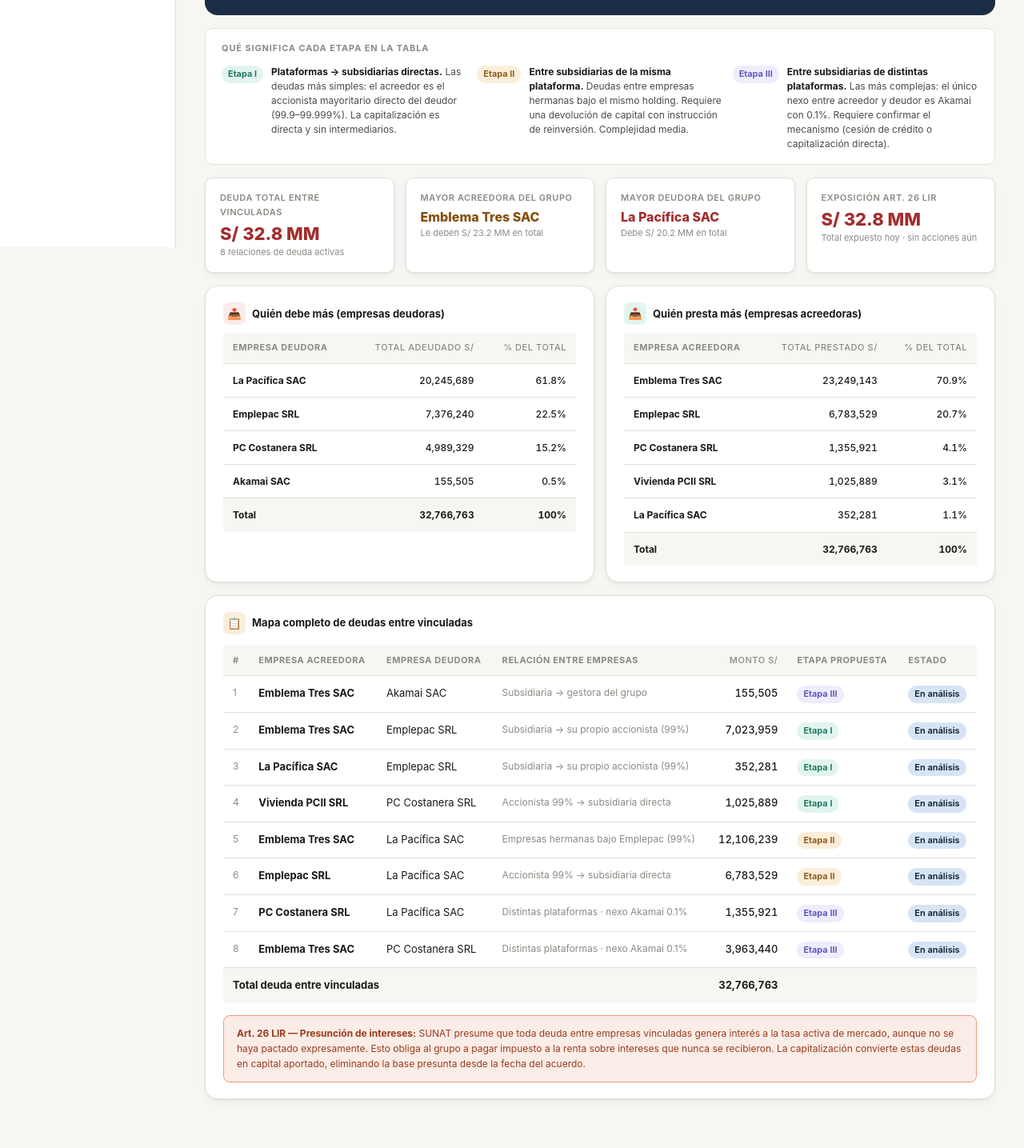
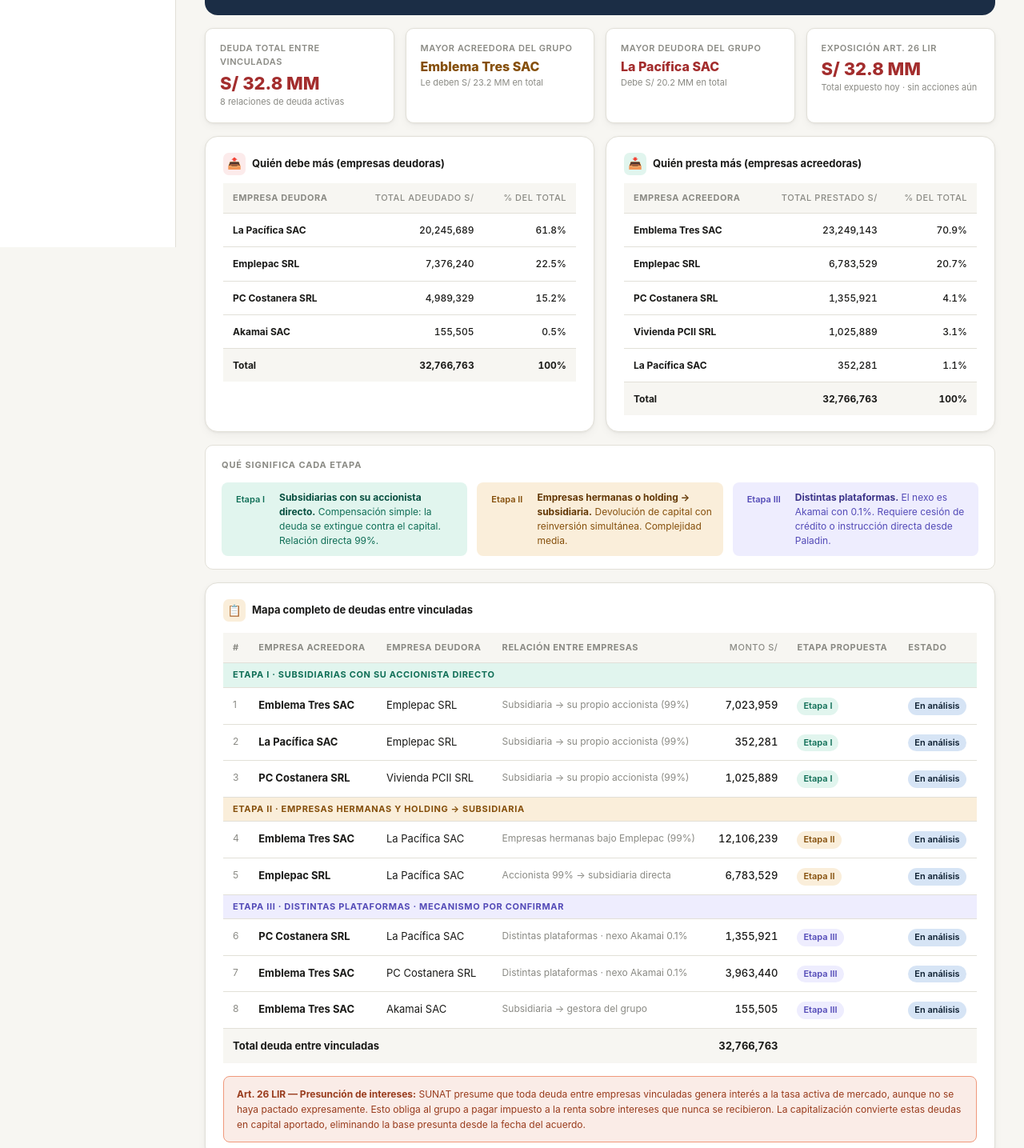
Before and after one commit to aldoguardamino/EndeudamientoVinculadas, a plain HTML site: page index.html in a window 1280 px wide. Shown: the part 491-1926 px from the top of the page at 80% size. Drawn offline with Linux system fonts and the light colour scheme.

Commit message:
Update index.html

```diff
--- a/index.html
+++ b/index.html
@@ -525,25 +525,6 @@
     </div>
   </div>
 
-  <!-- LEYENDA DE ETAPAS -->
-  <div style="border:1px solid var(--rule);border-radius:var(--radius);padding:16px 20px;margin-bottom:16px;background:var(--white);">
-    <div style="font-size:11px;font-weight:700;text-transform:uppercase;letter-spacing:.08em;color:var(--ink3);margin-bottom:12px;">Qué significa cada etapa en la tabla</div>
-    <div style="display:grid;grid-template-columns:repeat(3,1fr);gap:12px;font-size:12px;">
-      <div style="display:flex;gap:10px;align-items:flex-start;">
-        <span class="badge badge-teal" style="margin-top:1px;flex-shrink:0;">Etapa I</span>
-        <div style="color:var(--ink2);line-height:1.5;"><strong style="color:var(--ink);">Plataformas → subsidiarias directas.</strong> Las deudas más simples: el acreedor es el accionista mayoritario directo del deudor (99.9–99.999%). La capitalización es directa y sin intermediarios.</div>
-      </div>
-      <div style="display:flex;gap:10px;align-items:flex-start;">
-        <span class="badge badge-amber" style="margin-top:1px;flex-shrink:0;">Etapa II</span>
-        <div style="color:var(--ink2);line-height:1.5;"><strong style="color:var(--ink);">Entre subsidiarias de la misma plataforma.</strong> Deudas entre empresas hermanas bajo el mismo holding. Requiere una devolución de capital con instrucción de reinversión. Complejidad media.</div>
-      </div>
-      <div style="display:flex;gap:10px;align-items:flex-start;">
-        <span class="badge badge-purple" style="margin-top:1px;flex-shrink:0;">Etapa III</span>
-        <div style="color:var(--ink2);line-height:1.5;"><strong style="color:var(--ink);">Entre subsidiarias de distintas plataformas.</strong> Las más complejas: el único nexo entre acreedor y deudor es Akamai con 0.1%. Requiere confirmar el mecanismo (cesión de crédito o capitalización directa).</div>
-      </div>
-    </div>
-  </div>
-
   <div class="stat-row">
     <div class="stat-card">
       <div class="stat-label">Deuda total entre vinculadas</div>
@@ -598,6 +579,25 @@
     </div>
   </div>
 
+  <!-- LEYENDA DE ETAPAS -->
+  <div style="border:1px solid var(--rule);border-radius:var(--radius);padding:16px 20px;margin-bottom:16px;background:var(--white);">
+    <div style="font-size:11px;font-weight:700;text-transform:uppercase;letter-spacing:.08em;color:var(--ink3);margin-bottom:12px;">Qué significa cada etapa</div>
+    <div style="display:grid;grid-template-columns:repeat(3,1fr);gap:12px;font-size:12px;">
+      <div style="display:flex;gap:10px;align-items:flex-start;padding:10px;background:var(--teal2);border-radius:8px;">
+        <span class="badge badge-teal" style="margin-top:1px;flex-shrink:0;">Etapa I</span>
+        <div style="color:var(--teal);line-height:1.5;"><strong style="color:#085041;">Subsidiarias con su accionista directo.</strong> Compensación simple: la deuda se extingue contra el capital. Relación directa 99%.</div>
+      </div>
+      <div style="display:flex;gap:10px;align-items:flex-start;padding:10px;background:var(--amber2);border-radius:8px;">
+        <span class="badge badge-amber" style="margin-top:1px;flex-shrink:0;">Etapa II</span>
+        <div style="color:var(--amber);line-height:1.5;"><strong style="color:#633806;">Empresas hermanas o holding → subsidiaria.</strong> Devolución de capital con reinversión simultánea. Complejidad media.</div>
+      </div>
+      <div style="display:flex;gap:10px;align-items:flex-start;padding:10px;background:var(--purple2);border-radius:8px;">
+        <span class="badge badge-purple" style="margin-top:1px;flex-shrink:0;">Etapa III</span>
+        <div style="color:var(--purple);line-height:1.5;"><strong style="color:#3c3489;">Distintas plataformas.</strong> El nexo es Akamai con 0.1%. Requiere cesión de crédito o instrucción directa desde Paladin.</div>
+      </div>
+    </div>
+  </div>
+
   <div class="card">
     <div class="card-title">
       <span class="icon" style="background:var(--amber2)">📋</span>
@@ -617,17 +617,12 @@
           </tr>
         </thead>
         <tbody>
+          <!-- ETAPA I -->
+          <tr style="background:var(--teal2);">
+            <td colspan="7" style="font-size:11px;font-weight:700;text-transform:uppercase;letter-spacing:.06em;color:var(--teal);padding:6px 12px;">Etapa I · Subsidiarias con su accionista directo</td>
+          </tr>
           <tr>
             <td class="muted">1</td>
-            <td><strong>Emblema Tres SAC</strong></td>
-            <td>Akamai SAC</td>
-            <td class="muted">Subsidiaria → gestora del grupo</td>
-            <td class="num">155,505</td>
-            <td><span class="badge badge-purple">Etapa III</span></td>
-            <td><span class="badge badge-navy">En análisis</span></td>
-          </tr>
-          <tr>
-            <td class="muted">2</td>
             <td><strong>Emblema Tres SAC</strong></td>
             <td>Emplepac SRL</td>
             <td class="muted">Subsidiaria → su propio accionista (99%)</td>
@@ -636,7 +631,7 @@
             <td><span class="badge badge-navy">En análisis</span></td>
           </tr>
           <tr>
-            <td class="muted">3</td>
+            <td class="muted">2</td>
             <td><strong>La Pacífica SAC</strong></td>
             <td>Emplepac SRL</td>
             <td class="muted">Subsidiaria → su propio accionista (99%)</td>
@@ -645,16 +640,20 @@
             <td><span class="badge badge-navy">En análisis</span></td>
           </tr>
           <tr>
-            <td class="muted">4</td>
-            <td><strong>Vivienda PCII SRL</strong></td>
-            <td>PC Costanera SRL</td>
-            <td class="muted">Accionista 99% → subsidiaria directa</td>
+            <td class="muted">3</td>
+            <td><strong>PC Costanera SRL</strong></td>
+            <td>Vivienda PCII SRL</td>
+            <td class="muted">Subsidiaria → su propio accionista (99%)</td>
             <td class="num">1,025,889</td>
             <td><span class="badge badge-teal">Etapa I</span></td>
             <td><span class="badge badge-navy">En análisis</span></td>
           </tr>
+          <!-- ETAPA II -->
+          <tr style="background:var(--amber2);">
+            <td colspan="7" style="font-size:11px;font-weight:700;text-transform:uppercase;letter-spacing:.06em;color:var(--amber);padding:6px 12px;">Etapa II · Empresas hermanas y holding → subsidiaria</td>
+          </tr>
           <tr>
-            <td class="muted">5</td>
+            <td class="muted">4</td>
             <td><strong>Emblema Tres SAC</strong></td>
             <td>La Pacífica SAC</td>
             <td class="muted">Empresas hermanas bajo Emplepac (99%)</td>
@@ -663,7 +662,7 @@
             <td><span class="badge badge-navy">En análisis</span></td>
           </tr>
           <tr>
-            <td class="muted">6</td>
+            <td class="muted">5</td>
             <td><strong>Emplepac SRL</strong></td>
             <td>La Pacífica SAC</td>
             <td class="muted">Accionista 99% → subsidiaria directa</td>
@@ -671,8 +670,12 @@
             <td><span class="badge badge-amber">Etapa II</span></td>
             <td><span class="badge badge-navy">En análisis</span></td>
           </tr>
+          <!-- ETAPA III -->
+          <tr style="background:var(--purple2);">
+            <td colspan="7" style="font-size:11px;font-weight:700;text-transform:uppercase;letter-spacing:.06em;color:var(--purple);padding:6px 12px;">Etapa III · Distintas plataformas · mecanismo por confirmar</td>
+          </tr>
           <tr>
-            <td class="muted">7</td>
+            <td class="muted">6</td>
             <td><strong>PC Costanera SRL</strong></td>
             <td>La Pacífica SAC</td>
             <td class="muted">Distintas plataformas · nexo Akamai 0.1%</td>
@@ -681,11 +684,20 @@
             <td><span class="badge badge-navy">En análisis</span></td>
           </tr>
           <tr>
-            <td class="muted">8</td>
+            <td class="muted">7</td>
             <td><strong>Emblema Tres SAC</strong></td>
             <td>PC Costanera SRL</td>
             <td class="muted">Distintas plataformas · nexo Akamai 0.1%</td>
             <td class="num">3,963,440</td>
+            <td><span class="badge badge-purple">Etapa III</span></td>
+            <td><span class="badge badge-navy">En análisis</span></td>
+          </tr>
+          <tr>
+            <td class="muted">8</td>
+            <td><strong>Emblema Tres SAC</strong></td>
+            <td>Akamai SAC</td>
+            <td class="muted">Subsidiaria → gestora del grupo</td>
+            <td class="num">155,505</td>
             <td><span class="badge badge-purple">Etapa III</span></td>
             <td><span class="badge badge-navy">En análisis</span></td>
           </tr>
@@ -1068,7 +1080,7 @@
         <!-- DIAGRAMA ETAPA I -->
         <div style="margin-top:14px;">
           <div style="font-size:11px;font-weight:700;text-transform:uppercase;letter-spacing:.08em;color:var(--ink3);margin-bottom:8px;">Flujo de capitalización — Etapa I</div>
-          <svg width="100%" viewBox="0 0 680 260" role="img">
+          <svg width="100%" style="max-width:560px;display:block;" viewBox="0 0 680 260" role="img">
             <title>Flujo de capitalización Etapa I</title>
             <desc>Diagrama que muestra cómo las subsidiarias compensan deuda con su accionista (Emplepac) y cómo Vivienda PCII capitaliza en PC Costanera</desc>
             <defs>
@@ -1185,7 +1197,7 @@
         <!-- DIAGRAMA ETAPA II -->
         <div style="margin-top:14px;">
           <div style="font-size:11px;font-weight:700;text-transform:uppercase;letter-spacing:.08em;color:var(--ink3);margin-bottom:8px;">Flujo de capitalización — Etapa II</div>
-          <svg width="100%" viewBox="0 0 680 310" role="img">
+          <svg width="100%" style="max-width:560px;display:block;" viewBox="0 0 680 310" role="img">
             <title>Flujo de capitalización Etapa II</title>
             <desc>Diagrama que muestra cómo Emblema Tres devuelve capital con instrucción de reinversión en La Pacífica, y cómo Emplepac capitaliza directamente en La Pacífica</desc>
             <defs>
@@ -1305,7 +1317,7 @@
         <!-- DIAGRAMA ETAPA III -->
         <div style="margin-top:14px;">
           <div style="font-size:11px;font-weight:700;text-transform:uppercase;letter-spacing:.08em;color:var(--ink3);margin-bottom:8px;">Flujo de capitalización — Etapa III (vía Akamai como articulador)</div>
-          <svg width="100%" viewBox="0 0 680 300" role="img">
+          <svg width="100%" style="max-width:560px;display:block;" viewBox="0 0 680 300" role="img">
             <title>Flujo de capitalización Etapa III</title>
             <desc>Diagrama que muestra cómo Akamai actúa como articulador entre plataformas para capitalizar deudas cruzadas entre Emblema Tres, PC Costanera y La Pacífica</desc>
             <defs>
```
